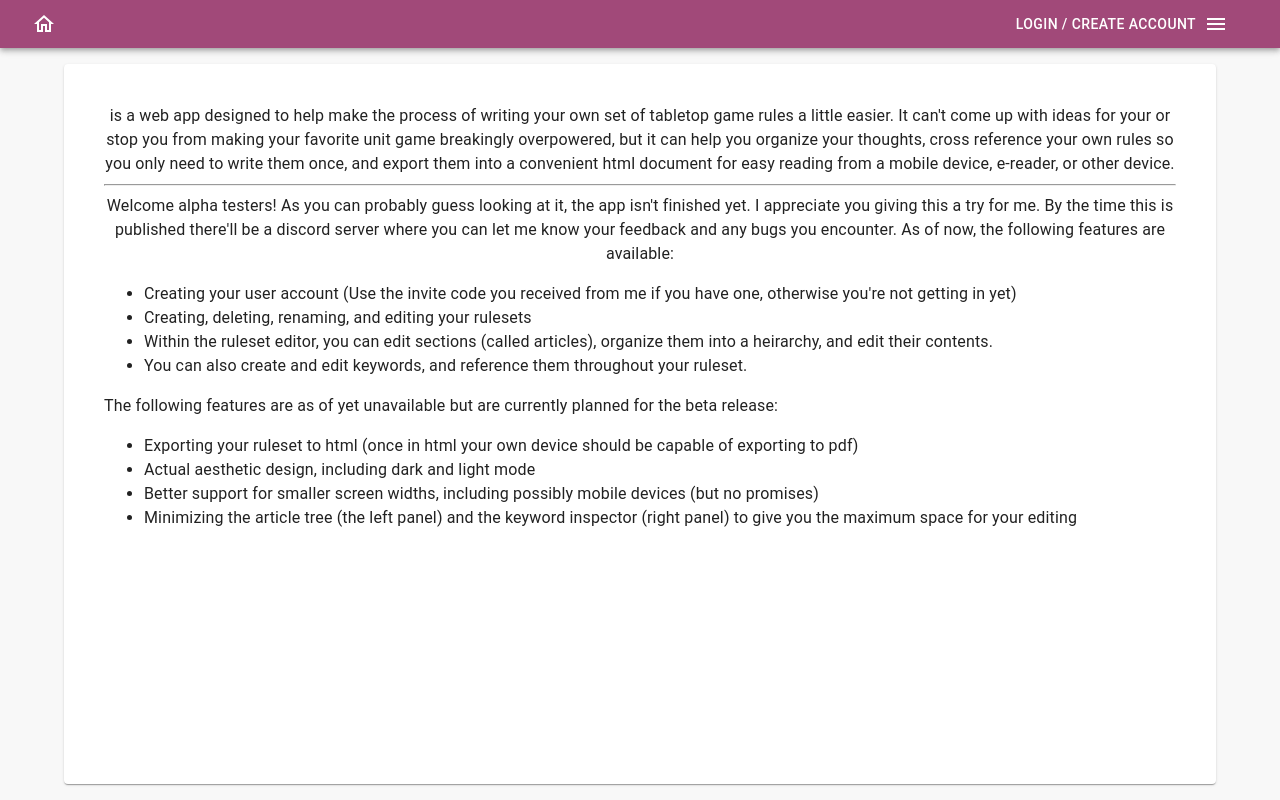
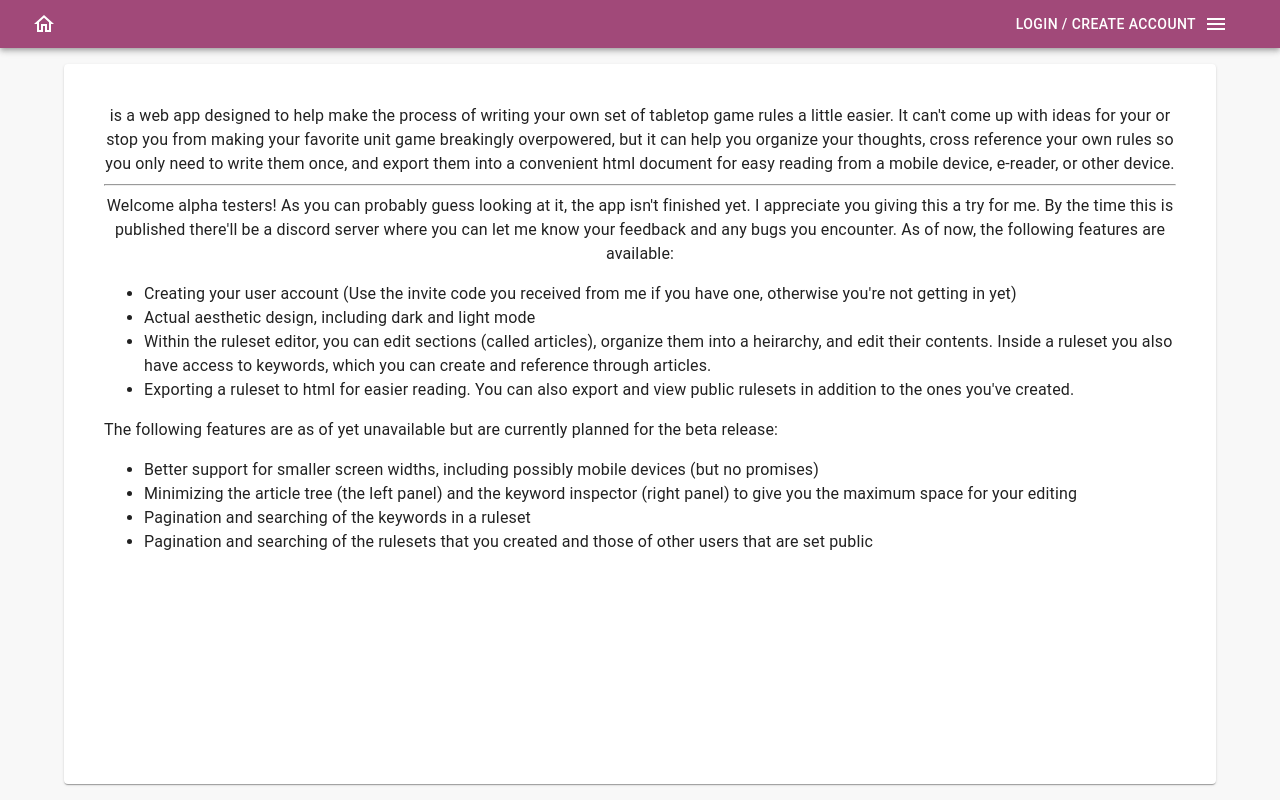
Before and after one commit to Neczesk/RuleCraftr, a React (Vite) app: page /home in a window 1280 px wide. Built offline with nearby package versions, Linux system fonts and the light colour scheme.

Commit message:
forgot to update the home page

```diff
--- a/src/pages/HomePage/Home.jsx
+++ b/src/pages/HomePage/Home.jsx
@@ -25,23 +25,29 @@ function Home() {
             Creating your user account (Use the invite code you received from me if you have one, otherwise you{"'"}re
             not getting in yet)
           </li>
-          <li>Creating, deleting, renaming, and editing your rulesets</li>
+          <li>Actual aesthetic design, including dark and light mode</li>
           <li>
             Within the ruleset editor, you can edit sections (called articles), organize them into a heirarchy, and edit
-            their contents.
+            their contents. Inside a ruleset you also have access to keywords, which you can create and reference
+            through articles.
           </li>
-          <li>You can also create and edit keywords, and reference them throughout your ruleset.</li>
+          <li>
+            Exporting a ruleset to html for easier reading. You can also export and view public rulesets in addition to
+            the ones you{"'"}ve created.
+          </li>
         </ul>
         <Typography variant="body" align="center">
           The following features are as of yet unavailable but are currently planned for the beta release:
         </Typography>
         <ul>
-          <li>Exporting your ruleset to html (once in html your own device should be capable of exporting to pdf)</li>
-          <li>Actual aesthetic design, including dark and light mode</li>
           <li>Better support for smaller screen widths, including possibly mobile devices (but no promises)</li>
           <li>
             Minimizing the article tree (the left panel) and the keyword inspector (right panel) to give you the maximum
             space for your editing
+          </li>
+          <li>Pagination and searching of the keywords in a ruleset</li>
+          <li>
+            Pagination and searching of the rulesets that you created and those of other users that are set public
           </li>
         </ul>
       </Paper>
```
